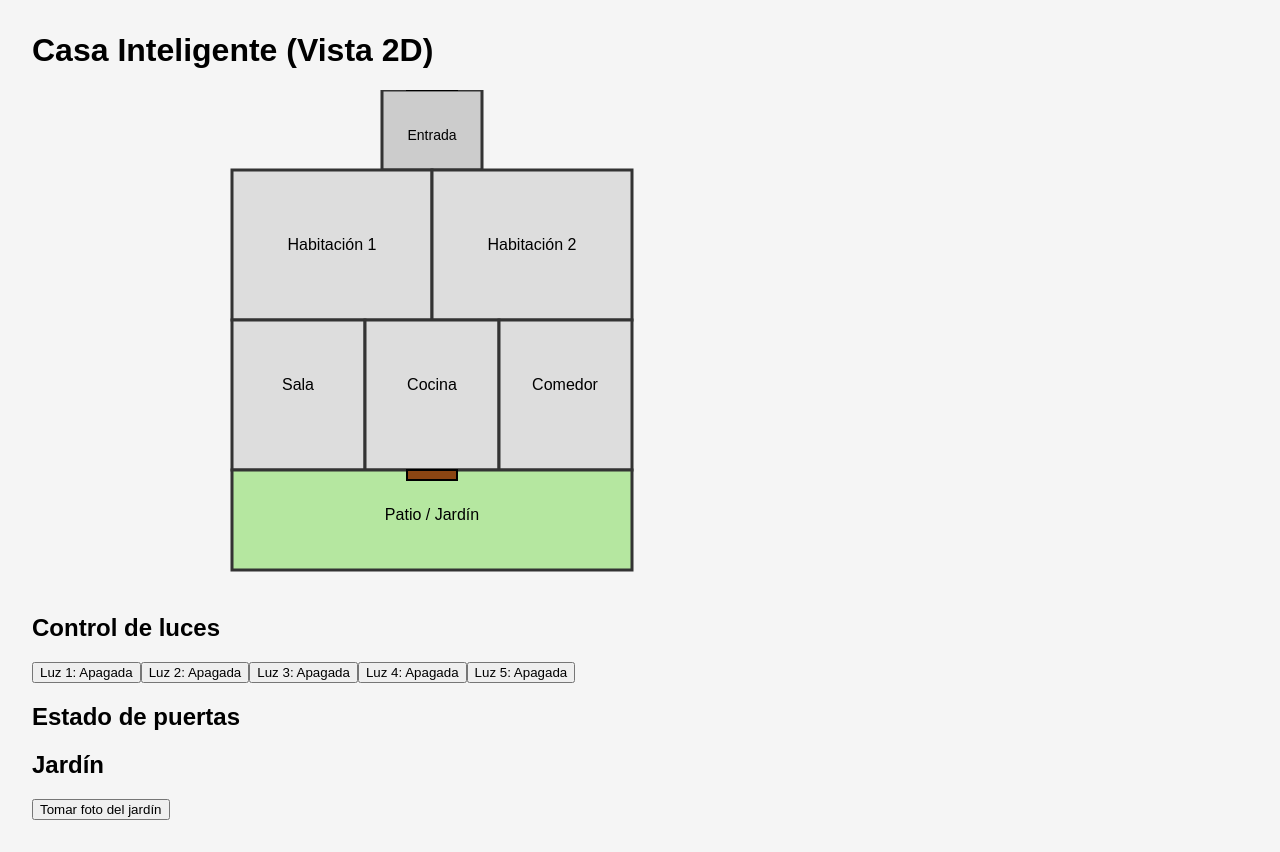
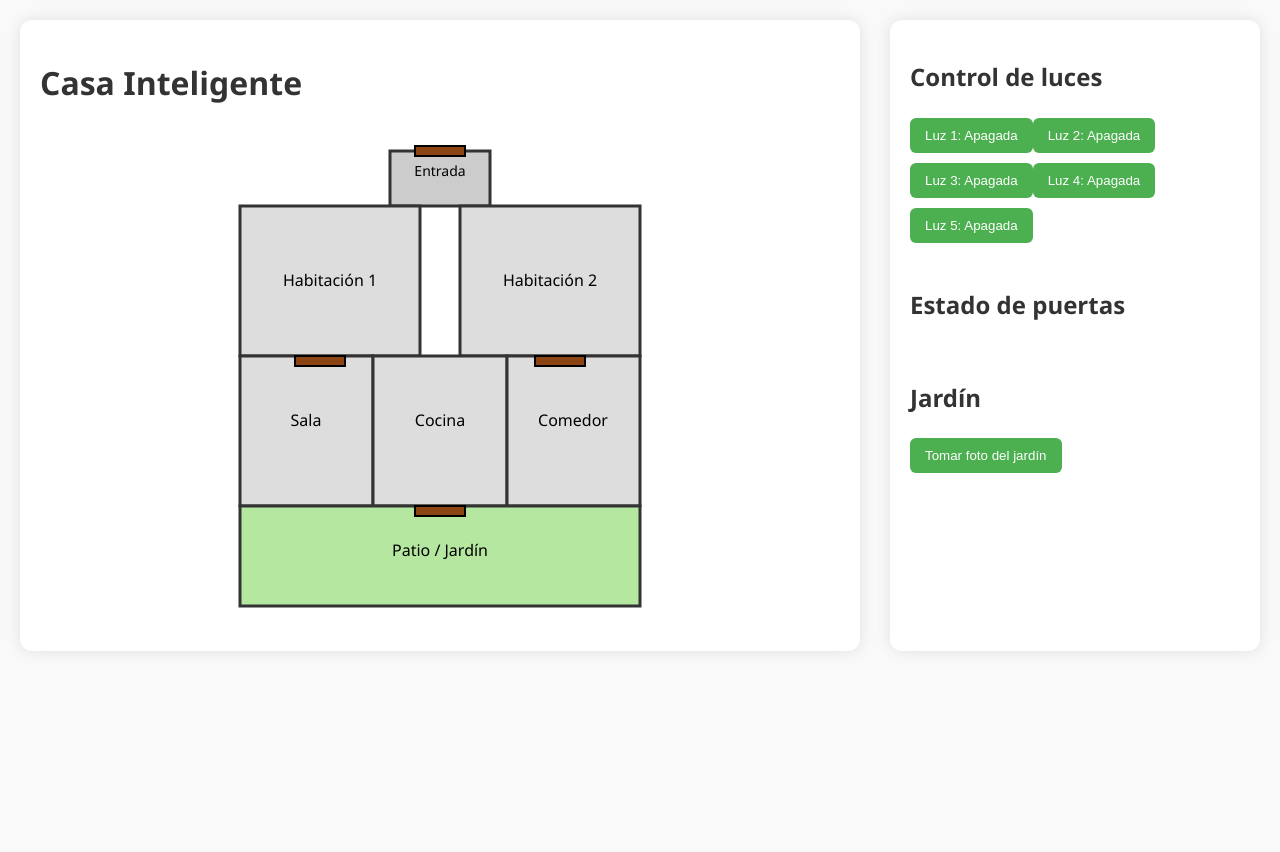
Before and after one commit to juanda0712/embedded_systems_smart_house, a Flask app: page / in a window 1280 px wide. After the commit the page ends 608 px from the top, so only its background shows below. Run offline with Flask 3, Linux system fonts and the light colour scheme; the visitor is signed in with stand-in values (Sample User, id 1); data that the repository does not hold is empty.

Commit message:
doors and design

```diff
--- a/bins/webserver/static/casa.css
+++ b/bins/webserver/static/casa.css
@@ -1,5 +1,5 @@
 #casa {
-    margin: 20px;
+    margin: 100px;
 }
 
 
--- a/bins/webserver/templates/index.html
+++ b/bins/webserver/templates/index.html
@@ -3,22 +3,24 @@
 {% block title %}Casa Inteligente{% endblock %}
 
 {% block content %}
-<h1>Casa Inteligente (Vista 2D)</h1>
 
+<div class="contenedor">
+    <div class="columna-izquierda">
+        <h1>Casa Inteligente</h1>
         <div id="casa">
             <svg id="plano-casa" width="800" height="500" xmlns="http://www.w3.org/2000/svg">
 
                 <!-- Pasillo de Entrada -->
-        <rect x="350" y="0" width="100" height="80" fill="#ccc" stroke="#333" stroke-width="3" />
+                <rect x="350" y="25" width="100" height="55" fill="#ccc" stroke="#333" stroke-width="3" />
                 <text x="400" y="50" text-anchor="middle" font-size="14" fill="#000">Entrada</text>
 
                 <!-- Habitación 1 -->
-        <rect id="habitacion-1" x="200" y="80" width="200" height="150" fill="#ddd" stroke="#333" stroke-width="3"/>
-        <text x="300" y="160" text-anchor="middle" font-size="16" fill="#000">Habitación 1</text>
+                <rect id="habitacion-1" x="200" y="80" width="180" height="150" fill="#ddd" stroke="#333" stroke-width="3"/>
+                <text x="290" y="160" text-anchor="middle" font-size="16" fill="#000">Habitación 1</text>
 
                 <!-- Habitación 2 -->
-        <rect id="habitacion-2" x="400" y="80" width="200" height="150" fill="#ddd" stroke="#333" stroke-width="3"/>
-        <text x="500" y="160" text-anchor="middle" font-size="16" fill="#000">Habitación 2</text>
+                <rect id="habitacion-2" x="420" y="80" width="180" height="150" fill="#ddd" stroke="#333" stroke-width="3"/>
+                <text x="510" y="160" text-anchor="middle" font-size="16" fill="#000">Habitación 2</text>
 
                 <!-- Sala -->
                 <rect id="habitacion-3" x="200" y="230" width="133" height="150" fill="#ddd" stroke="#333" stroke-width="3"/>
@@ -36,14 +38,24 @@
                 <rect id="patio" x="200" y="380" width="400" height="100" fill="#b5e7a0" stroke="#333" stroke-width="3"/>
                 <text x="400" y="430" text-anchor="middle" font-size="16" fill="#000">Patio / Jardín</text>
 
-        <!-- Puerta principal (entrada) -->
-        <rect x="375" y="-15" width="50" height="15" fill="#8b4513" stroke="#000" stroke-width="2"/>
+                <!-- Puertas (todas iguales y con IDs) -->
+                <!-- Puerta principal -->
+                <rect id="puerta-1" x="375" y="20" width="50" height="10" fill="#8b4513" stroke="#000" stroke-width="2"/>
 
-        <!-- Puerta trasera (al patio) -->
-        <rect x="375" y="380" width="50" height="10" fill="#8b4513" stroke="#000" stroke-width="2"/>
+                <!-- Puerta trasera -->
+                <rect id="puerta-2" x="375" y="380" width="50" height="10" fill="#8b4513" stroke="#000" stroke-width="2"/>
+
+                <!-- Puerta entre Habitación 1 y Sala -->
+                <rect id="puerta-3" x="255" y="230" width="50" height="10" fill="#8b4513" stroke="#000" stroke-width="2"/>
+
+                <!-- Puerta entre Habitación 2 y Cocina -->
+                <rect id="puerta-4" x="495" y="230" width="50" height="10" fill="#8b4513" stroke="#000" stroke-width="2"/>
+
             </svg>
         </div>
+    </div>
 
+    <div class="columna-derecha">
         <!-- Control de luces -->
         <div id="controles-luces">
             <h2>Control de luces</h2>
@@ -59,6 +71,8 @@
             <h2>Jardín</h2>
             <button onclick="verJardin()">Tomar foto del jardín</button>
             <div id="foto-jardin"></div>
+        </div>
+    </div>
 </div>
 
 <script>
@@ -106,6 +120,11 @@
             const p = document.createElement('p');
             p.textContent = `Puerta ${i + 1}: ${estado ? 'Abierta' : 'Cerrada'}`;
             cont.appendChild(p);
+
+            const puerta = document.getElementById(`puerta-${i + 1}`);
+            if (puerta) {
+                puerta.setAttribute('fill', estado ? '#32CD32' : '#8b4513'); // Verde si abierta, marrón si cerrada
+            }
         });
     }
 
@@ -140,4 +159,62 @@
 
     window.onload = init;
 </script>
+
+<style>
+    body {
+        font-family: 'Segoe UI', Tahoma, Geneva, Verdana, sans-serif;
+        background-color: #f9f9f9;
+        margin: 0;
+        padding: 0;
+    }
+
+    .contenedor {
+        display: flex;
+        padding: 20px;
+        gap: 30px;
+    }
+
+    .columna-izquierda, .columna-derecha {
+        background: #fff;
+        padding: 20px;
+        border-radius: 12px;
+        box-shadow: 0 0 15px rgba(0,0,0,0.1);
+    }
+
+    .columna-izquierda {
+        flex: 3;
+    }
+
+    .columna-derecha {
+        flex: 2;
+        display: flex;
+        flex-direction: column;
+        gap: 20px;
+    }
+
+    h1, h2 {
+        color: #333;
+    }
+
+    button {
+        margin: 5px 0;
+        padding: 10px 15px;
+        background-color: #4CAF50;
+        color: white;
+        border: none;
+        border-radius: 6px;
+        cursor: pointer;
+        transition: background-color 0.3s ease;
+    }
+
+    button:hover {
+        background-color: #45a049;
+    }
+
+    #foto-jardin img {
+        margin-top: 10px;
+        border-radius: 8px;
+        box-shadow: 0 2px 10px rgba(0,0,0,0.2);
+    }
+</style>
 {% endblock %}
```
Also changed, not shown: bins/webserver/templates/login.html (+66 -3 lines). Lines whose indentation alone changed are shown as unchanged.
